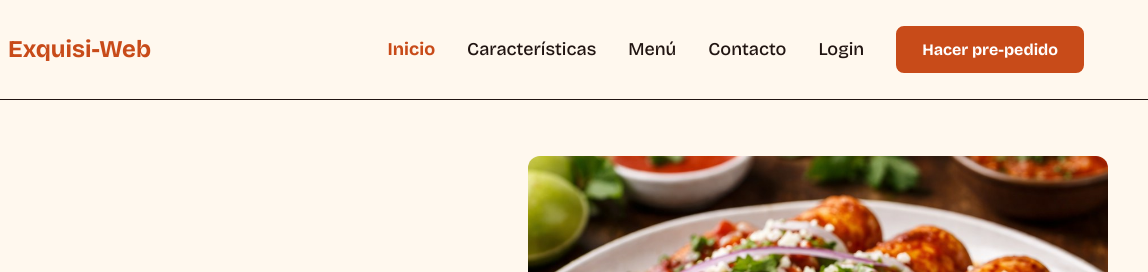
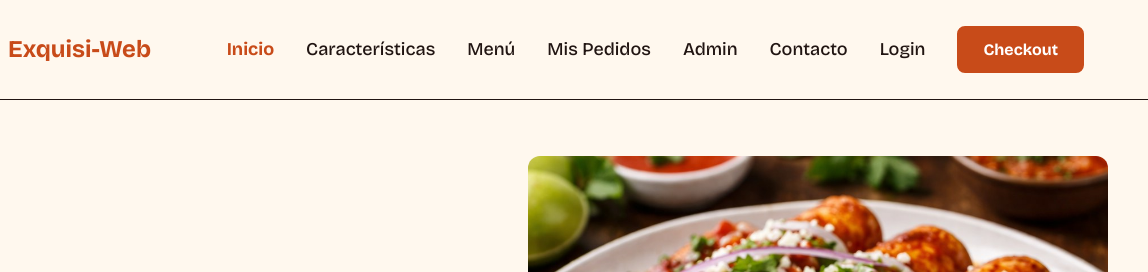
Before and after one commit to bendygetta777/Exquisiweb, a plain HTML site: page index.html in a window 1280 px wide. Shown: the top 272 px of the page, 132-1280 px from the left. Drawn offline with nearby package versions, Linux system fonts and the light colour scheme; a web font is replaced by a local one.

Commit message:
feat: add checkout, admin, and order tracking views

```diff
--- a/index.html
+++ b/index.html
@@ -14,7 +14,7 @@
 </head>
 <body class="page page--home">
 
-  <!-- ===== HEADER ===== -->
+ <!-- ===== HEADER ===== -->
   <header class="site-header">
     <div class="site-header__container">
       <a href="index.html" class="site-header__brand">
@@ -38,6 +38,13 @@
           -->
           <li class="main-nav__item"><a href="menu.html" class="main-nav__link">Menú</a></li>
 
+          <!--
+            CHANGE: Added navigation links for checkout, order tracking, and cafeteria admin views.
+            WHY: Lets users navigate directly to the new workflow screens from the home page.
+          -->
+          <li class="main-nav__item"><a href="orders.html" class="main-nav__link">Mis Pedidos</a></li>
+          <li class="main-nav__item"><a href="admin.html" class="main-nav__link">Admin</a></li>
+
           <li class="main-nav__item"><a href="#contacto" class="main-nav__link">Contacto</a></li>
 
           <!--
@@ -47,7 +54,7 @@
           <li class="main-nav__item"><a href="login.html" class="main-nav__link">Login</a></li>
 
         </ul>
-        <a href="menu.html" class="main-nav__cta button button--primary">Hacer pre-pedido</a>
+        <a href="checkout.html" class="main-nav__cta button button--primary">Checkout</a>
 
       </nav>
     </div>
```
